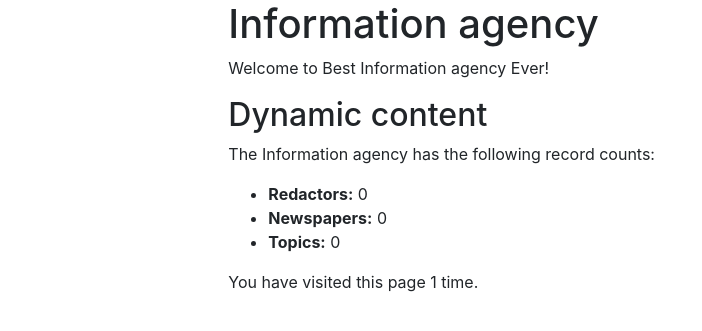
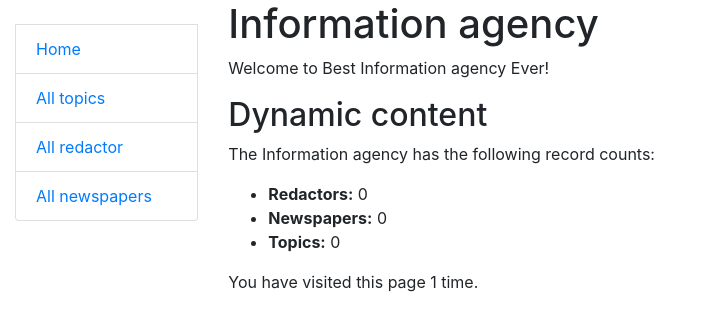
Before and after one commit to apmaz/info-agency, a Django app: page / in a window 1280 px wide. Shown: the top 331 px of the page, without its empty margins (0-702 px from the left). Run offline with Django 5.2, Linux system fonts and the light colour scheme; data that the repository does not hold is empty.

Commit message:
create sidebar.html in includes/ and include it in base.html

```diff
--- a/templates/base.html
+++ b/templates/base.html
@@ -20,7 +20,7 @@
         <div class="col-sm-2">
 
             {% block sidebar %}
-{#                {% include "includes/sidebar.html" %}#}
+                {% include "includes/sidebar.html" %}
             {% endblock %}
 
         </div>
--- /dev/null
+++ b/templates/includes/sidebar.html
@@ -0,0 +1,15 @@
+<ul class="sidebar-nav list-group">
+{#  {% if user.is_authenticated %}#}
+{#    <li class="list-group-item">User: <a href="{{ user.get_absolute_url }}">{{ user.get_username }}</a></li>#}
+{#    <li class="list-group-item"><a href="{% url 'logout'%}?next={{request.path}}">Logout</a></li>#}
+{#  {% else %}#}
+{#    <li class="list-group-item"><a href="{% url 'login'%}?next={{request.path}}">Login</a></li>#}
+{#  {% endif %}#}
+
+  <br>
+
+  <li class="list-group-item"><a href="#">Home</a></li>
+  <li class="list-group-item"><a href="#">All topics</a></li>
+  <li class="list-group-item"><a href="#">All redactor</a></li>
+  <li class="list-group-item"><a href="#">All newspapers</a></li>
+</ul>
```
